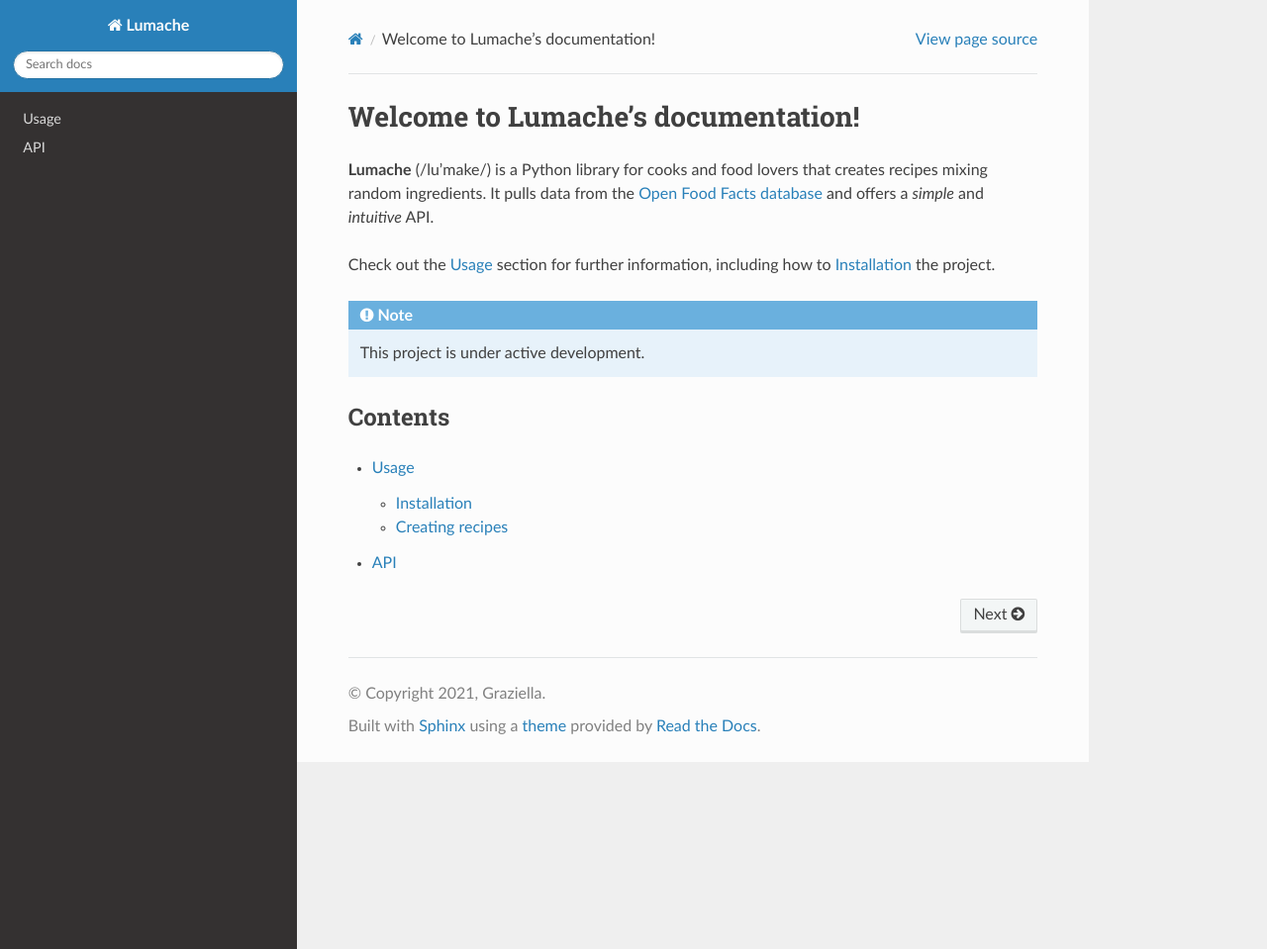
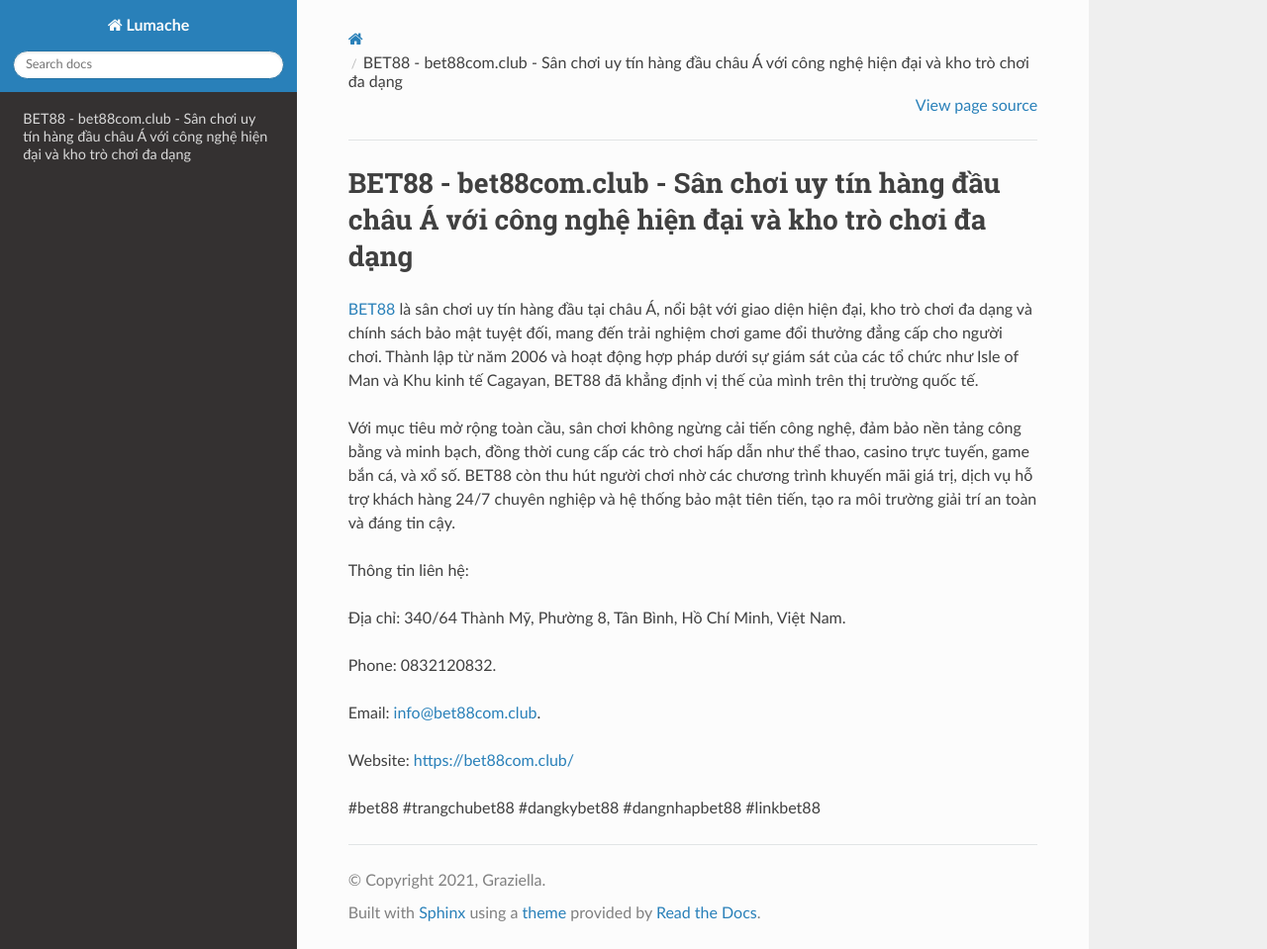
Before and after one commit to moonneil524kawb/bet88comclub, a Sphinx documentation site: the page built from docs/source/index.rst, in a window 1280 px wide and 959 px high. Shown: the whole window at 99% size. Built offline with Sphinx 7.4.7 and the Read the Docs theme 3.1.0, drawn with Linux system fonts in a browser that asks for light colours.

Commit message:
Update index.rst

```diff
--- a/docs/source/index.rst
+++ b/docs/source/index.rst
@@ -1,22 +1,18 @@
-Welcome to Lumache's documentation!
+BET88 - bet88com.club - Sân chơi uy tín hàng đầu châu Á với công nghệ hiện đại và kho trò chơi đa dạng
 ===================================
 
-**Lumache** (/lu'make/) is a Python library for cooks and food lovers
-that creates recipes mixing random ingredients.
-It pulls data from the `Open Food Facts database <https://world.openfoodfacts.org/>`_
-and offers a *simple* and *intuitive* API.
+`BET88 <https://bet88com.club/>`_ là sân chơi uy tín hàng đầu tại châu Á, nổi bật với giao diện hiện đại, kho trò chơi đa dạng và chính sách bảo mật tuyệt đối, mang đến trải nghiệm chơi game đổi thưởng đẳng cấp cho người chơi. Thành lập từ năm 2006 và hoạt động hợp pháp dưới sự giám sát của các tổ chức như Isle of Man và Khu kinh tế Cagayan, BET88 đã khẳng định vị thế của mình trên thị trường quốc tế.
 
-Check out the :doc:`usage` section for further information, including
-how to :ref:`installation` the project.
+Với mục tiêu mở rộng toàn cầu, sân chơi không ngừng cải tiến công nghệ, đảm bảo nền tảng công bằng và minh bạch, đồng thời cung cấp các trò chơi hấp dẫn như thể thao, casino trực tuyến, game bắn cá, và xổ số. BET88 còn thu hút người chơi nhờ các chương trình khuyến mãi giá trị, dịch vụ hỗ trợ khách hàng 24/7 chuyên nghiệp và hệ thống bảo mật tiên tiến, tạo ra môi trường giải trí an toàn và đáng tin cậy.
 
-.. note::
+Thông tin liên hệ:
 
-   This project is under active development.
+Địa chỉ: 340/64 Thành Mỹ, Phường 8, Tân Bình, Hồ Chí Minh, Việt Nam.
 
-Contents
---------
+Phone: 0832120832.
 
-.. toctree::
+Email: info@bet88com.club.
 
-   usage
-   api
+Website: https://bet88com.club/
+
+#bet88 #trangchubet88 #dangkybet88 #dangnhapbet88 #linkbet88
```
